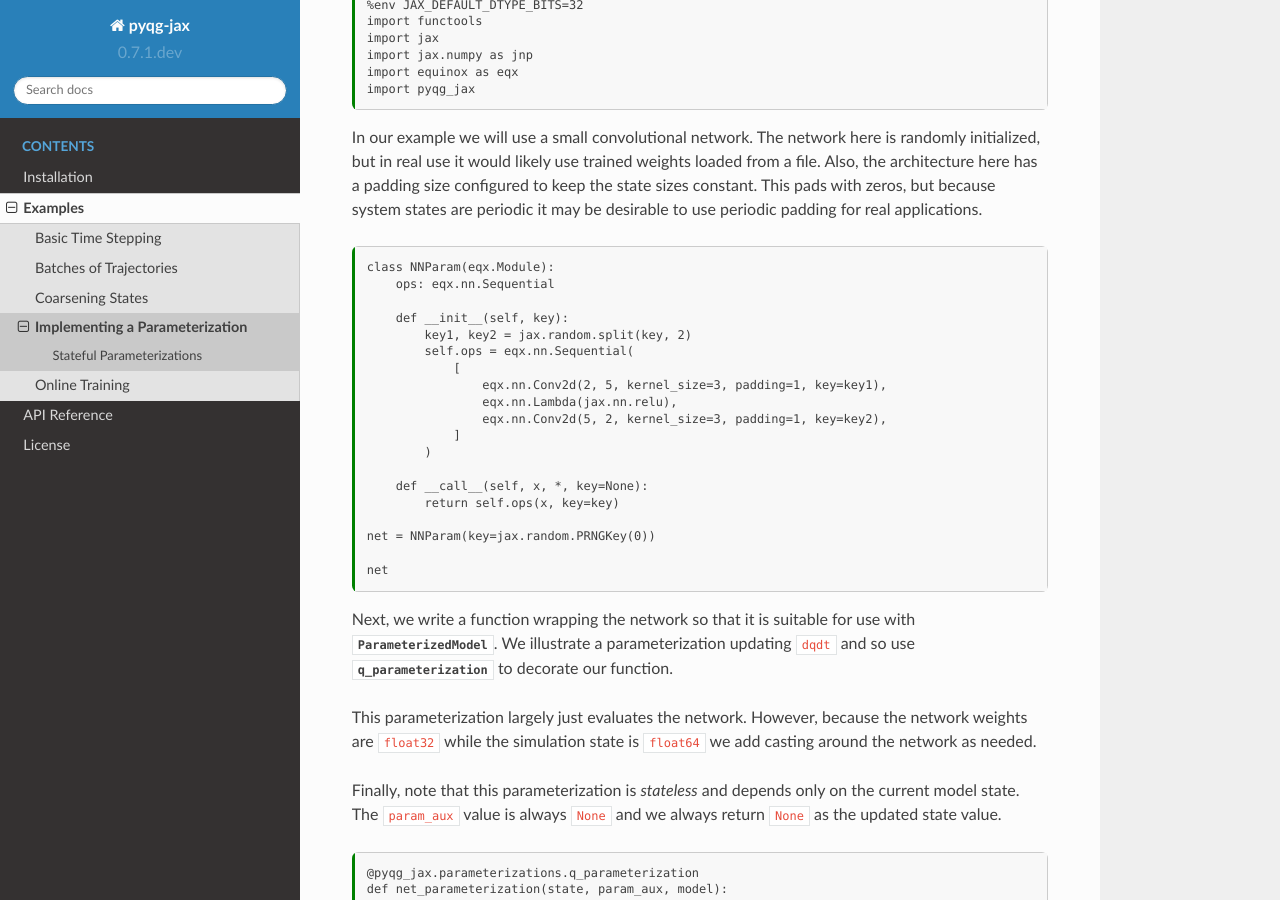
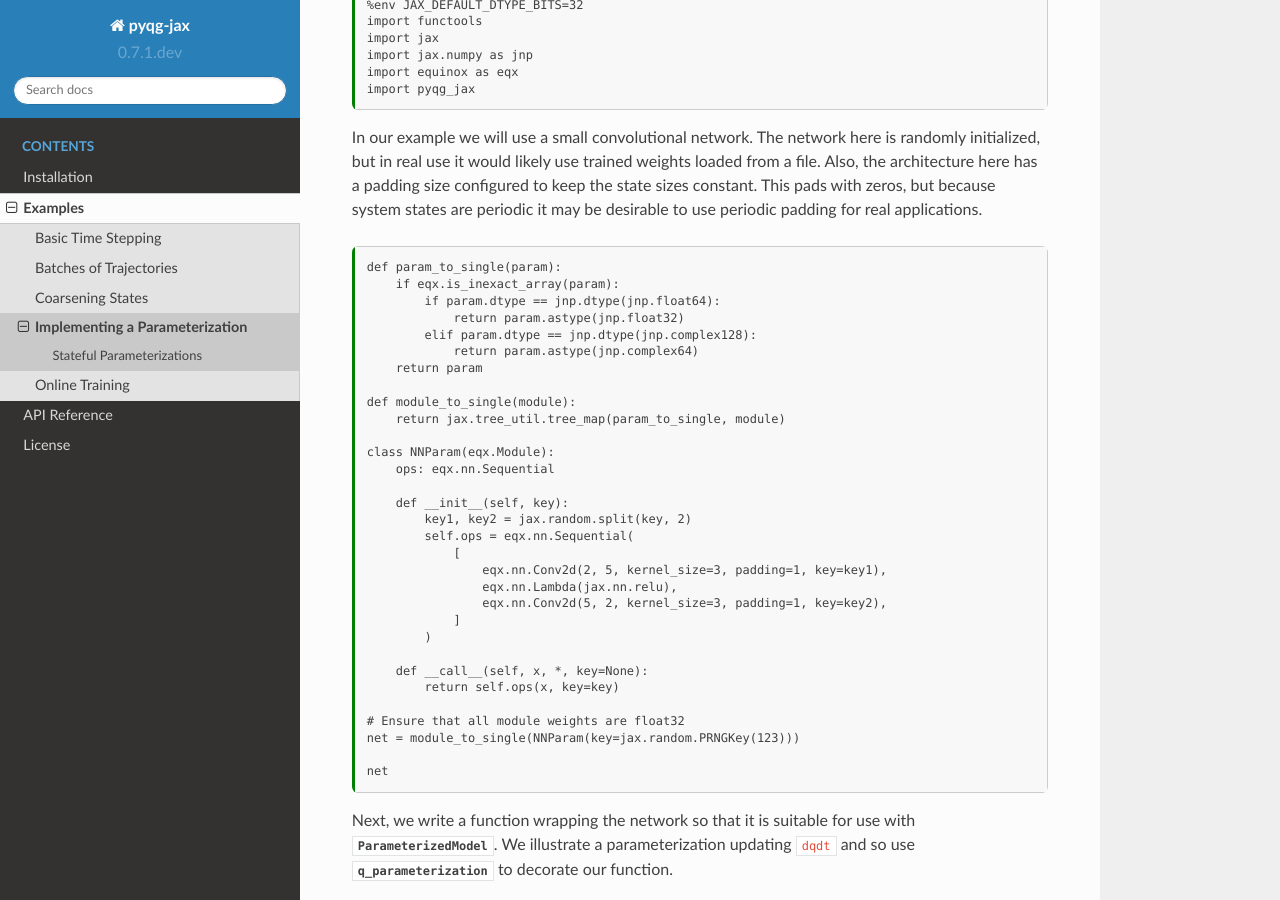
Before and after one commit to karlotness/pyqg-jax, a Sphinx documentation site: the page built from docs/examples.implparam.md, in a window 1280 px wide and 900 px high, scrolled down 385 px. Built offline with Sphinx 7.4.7 and the Read the Docs theme 2.0.0, drawn with Linux system fonts in a browser that asks for light colours.

Commit message:
Fix errors with float64 dtypes in neural network examples.

````diff
--- a/docs/examples.implparam.md
+++ b/docs/examples.implparam.md
@@ -44,6 +44,17 @@ with zeros, but because system states are periodic it may be desirable
 to use periodic padding for real applications.
 
 ```{code-cell} ipython3
+def param_to_single(param):
+    if eqx.is_inexact_array(param):
+        if param.dtype == jnp.dtype(jnp.float64):
+            return param.astype(jnp.float32)
+        elif param.dtype == jnp.dtype(jnp.complex128):
+            return param.astype(jnp.complex64)
+    return param
+
+def module_to_single(module):
+    return jax.tree_util.tree_map(param_to_single, module)
+
 class NNParam(eqx.Module):
     ops: eqx.nn.Sequential
 
@@ -60,7 +71,8 @@ class NNParam(eqx.Module):
     def __call__(self, x, *, key=None):
         return self.ops(x, key=key)
 
-net = NNParam(key=jax.random.PRNGKey(0))
+# Ensure that all module weights are float32
+net = module_to_single(NNParam(key=jax.random.PRNGKey(123)))
 
 net
 ```
````
Also changed, not shown: docs/examples.onlinetrain.md (+16 -2 lines).
